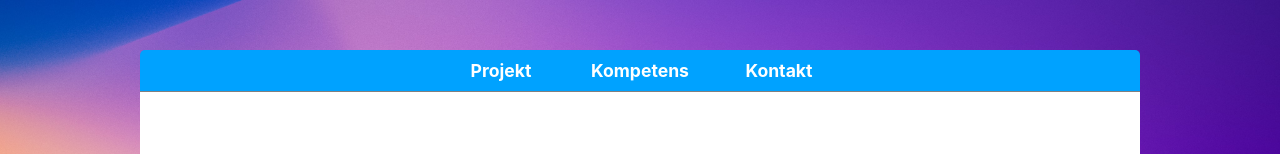
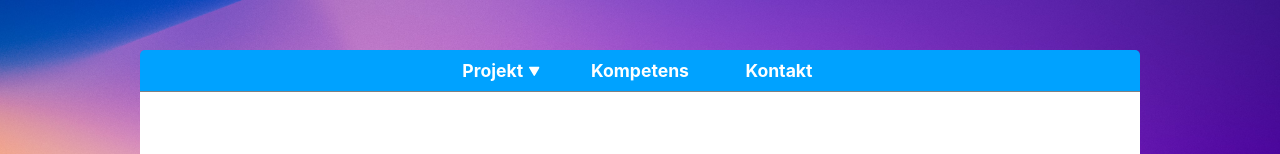
Before and after one commit to Alexander-Holm/alexander-holm.github.io, a React (Create React App) app: page / in a window 1280 px wide. Shown: the top 154 px of the page. Built offline with nearby package versions, Linux system fonts and the light colour scheme.

Commit message:
Dropdown-ikon

```diff
--- a/src/components/Navbar.css
+++ b/src/components/Navbar.css
@@ -22,18 +22,17 @@
     color: white;
     padding: 10px 25px;
     min-width: 5rem;
+    font-size: 1.1rem;
+    font-weight: bold;
+    text-align: center;
+    transition: var(--hover-transition-speed);
     /* text-decoration transparent för transition (default är färgen från color) */
     text-decoration-color: transparent;
+
 }
     .navbar a:hover{
         background-color: rgba(255, 255, 255, 0.200);
         text-decoration: var(--text-decoration);
-    }
-.navbar .nav-item{
-    font-size: 1.1rem;
-    font-weight: bold;
-    text-align: center;
-    transition: var(--hover-transition-speed);
     }
 .navbar .toTopButton{
     position: absolute;
@@ -46,12 +45,6 @@
     .navbar .toTopButton.active{
         visibility: visible;
         opacity: 100;
-    }
-    .navbar .hamburger{
-        display: none;
-    }
-    .navbar .triangle{
-        display: none;
     }
 
 
@@ -71,11 +64,7 @@
         display: block;
 
     }
-        /* Underline på översta elementet när man hovrar länkar i dropdown */
-        .dropdown:hover > .nav-item{
-            text-decoration: var(--text-decoration);
-        }
-        .dropdown-content .nav-item{
+.dropdown-content a{
     /* Ingen transition på dropdown items */
     transition: none;
     font-size: 0.95rem;
@@ -83,12 +72,28 @@
     text-align: left;
     padding: 25px;
 }
-        .dropdown-content .nav-item:hover{
+    /* Underline på översta elementet när man hovrar länkar i dropdown */
+    .dropdown:hover > a{
+        text-decoration: var(--text-decoration);
+    }
+    .dropdown-content a:hover{
         text-decoration-thickness: 2px;
+    }
+.dropdown .dropdown-arrow{
+    font-size: 0.6em;
+    margin-left: 6px;
+    transform: rotate(180deg);
 }
 
 
 /* --- Mobil --- */
+
+.navbar .hamburger{
+    display: none;
+}
+.navbar .triangle{
+    display: none;
+}
 
 @media screen and (max-width: 750px) {
     .navbar{
@@ -128,7 +133,7 @@
                 position: relative;
                 font-size: 1.5rem;
             }
-        .navbar .nav-item{
+        .navbar a{
             width: 100%;
             padding: 0 80px;
             height: 5rem;
--- a/src/components/Navbar.js
+++ b/src/components/Navbar.js
@@ -2,20 +2,24 @@ import React, { useState } from "react";
 import "./Navbar.css"
 import { HiMenu, HiOutlineX } from "react-icons/hi";
 import {IoTriangleSharp} from "react-icons/io5"
+import {BsTriangleFill} from "react-icons/bs"
 
 export default function Navbar(props){
     const [isHamburgerOpen, setIsHamburgerOpen] = useState(false);
 
-    const NavItem = ({item}) => (
-        <a key={item.title} href={item.link} className="nav-item" >
-            {item.title}
+    const NavItem = ({href, className, children}) => (
+        <a href={href} className={className} onClick={() => setIsHamburgerOpen(false)} >
+            {children}
         </a>
     );
     const Dropdown = ({item}) => (
         <div className="dropdown">
-            <NavItem item={item} />
+            <NavItem href={item.link} >
+                <span>{item.title}</span>
+                <BsTriangleFill className="dropdown-arrow" />
+            </NavItem>
             <div className="dropdown-content">
-                {item.dropdown.map(item => <NavItem item={item} key={item.title} /> )}
+                {item.dropdown.map(item => <NavItem href={item.link} key={item.title}>{item.title}</NavItem> )}
             </div>
         </div>
     );
@@ -28,14 +32,14 @@ export default function Navbar(props){
                 : <HiMenu />
                 }
             </button>
-            {isHamburgerOpen ? <IoTriangleSharp className="triangle"/> : null}
-            <div className={`items-container ${isHamburgerOpen ? "hamburgerOpen" : ""}`}>
+            {isHamburgerOpen && <IoTriangleSharp className="triangle"/> }
+            <div className={`items-container ${isHamburgerOpen && "hamburgerOpen"}`} >
 
-                <a href="#top" className={props.showTopButton === true ? "nav-item toTopButton active" : "nav-item toTopButton"}>🡅</a>
+                <NavItem href="#" className={`toTopButton ${props.showTopButton && "active"}`}>🡅</NavItem>
                 {props.items.map(item => {
                     if("dropdown" in item)
                         return <Dropdown item={item} key={item.title} />
-                    else return <NavItem item={item} key={item.title} />
+                    else return <NavItem href={item.link} key={item.title}>{item.title}</NavItem>
                 })}
             </div>
         </nav>
```
Lines whose indentation alone changed are shown as unchanged.
